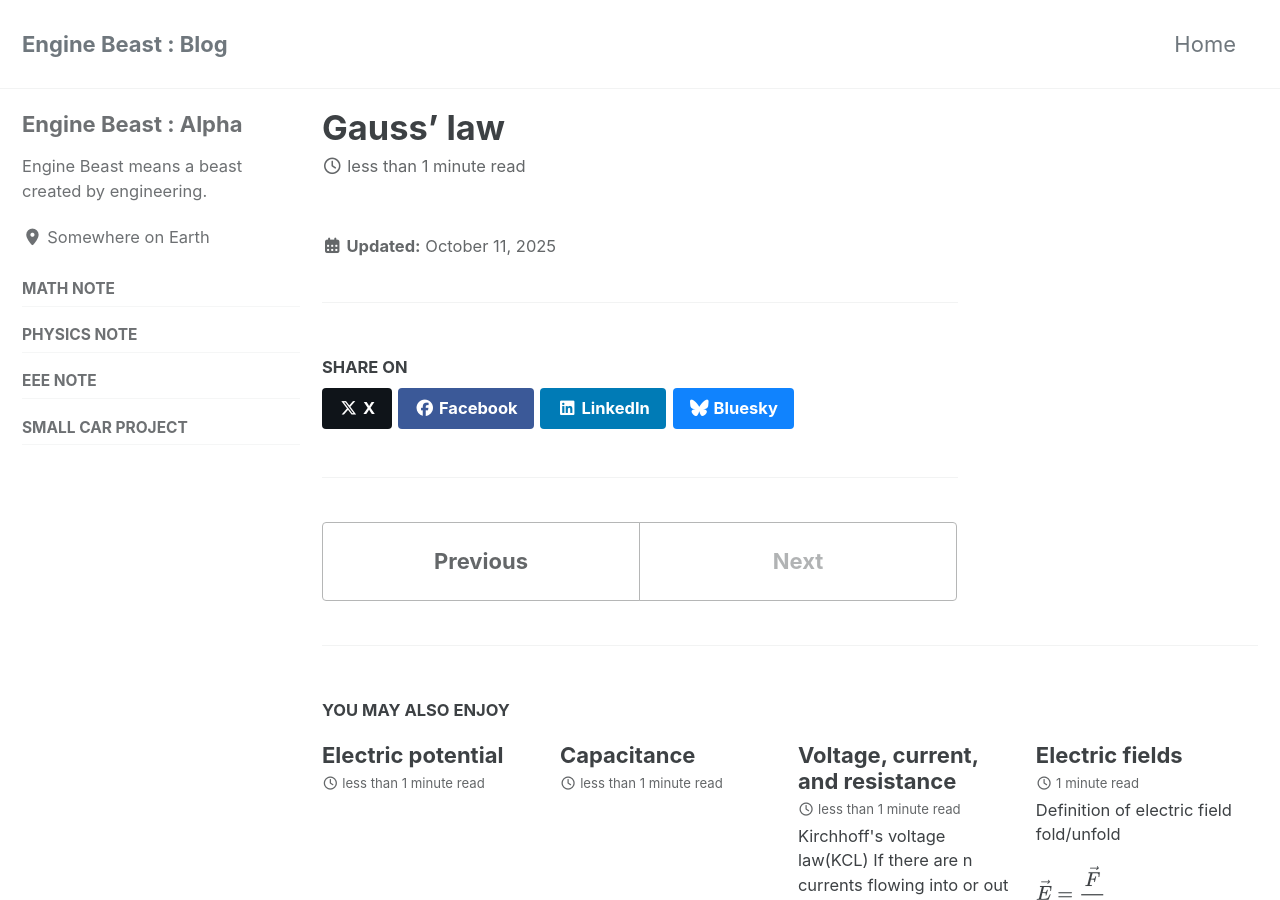
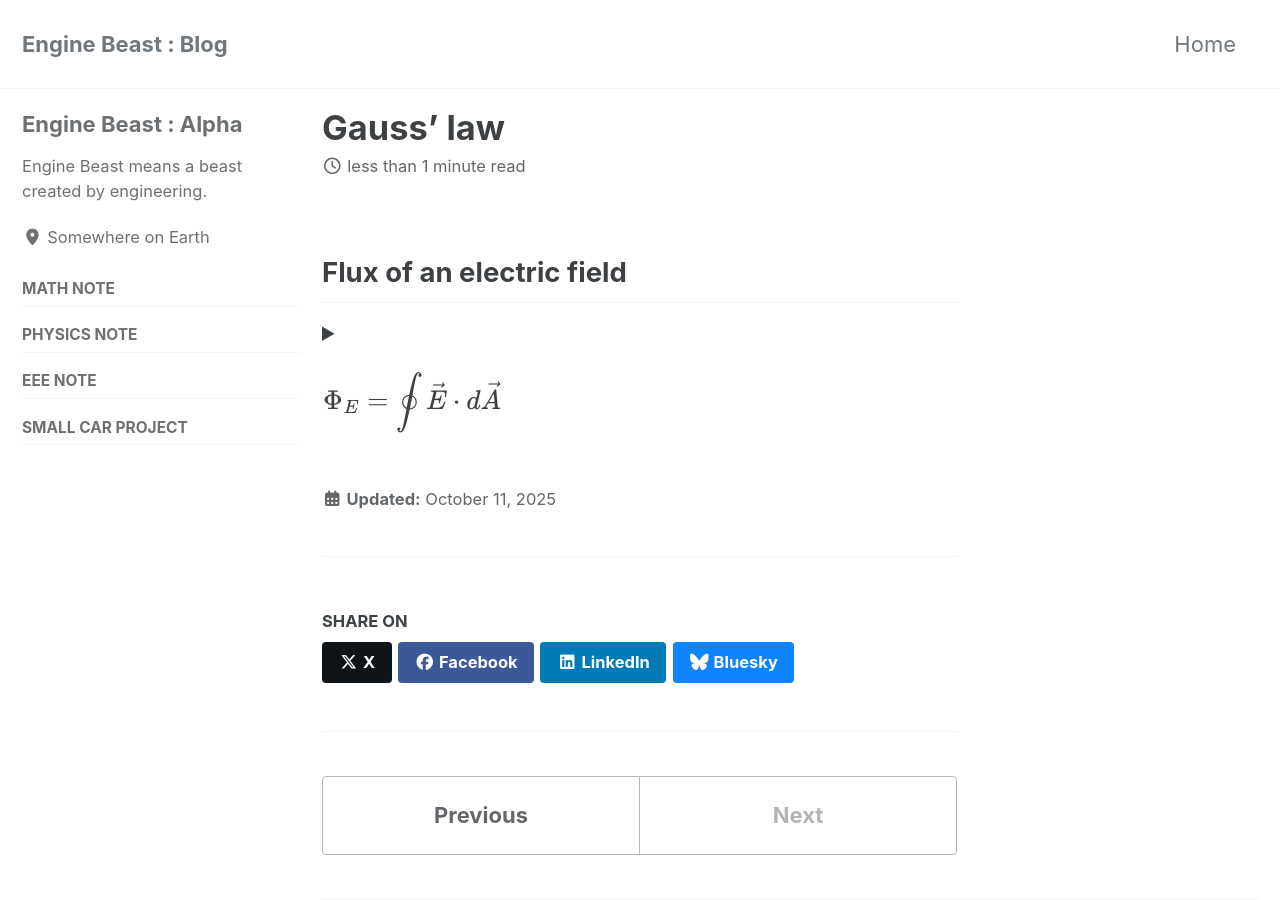
Before and after one commit to enginebeast/enginebeast.github.io, a Jekyll site: the page built from _posts/2025-10-11-gauss_law.html, in a window 1280 px wide and 900 px high. Built offline with Jekyll 4.4.1, drawn with Linux system fonts in a browser that asks for light colours; cached includes are drawn as plain includes.

Commit message:
flux electric

```diff
--- a/_posts/2025-10-11-gauss_law.html
+++ b/_posts/2025-10-11-gauss_law.html
@@ -4,3 +4,14 @@ categories:
     - physics_note
 use_math: true
 ---
+
+<h2>Flux of an electric field</h2>
+<details>
+    <summary>
+    $$
+    \begin{flalign*}
+    \Phi_E = \oint\vec{E}\cdot d\vec{A} &&
+    \end{flalign*}
+    $$
+    </summary>
+</details>
```
Also changed, not shown: _posts/2025-09-18-math_note.html (+3 -6 lines).
